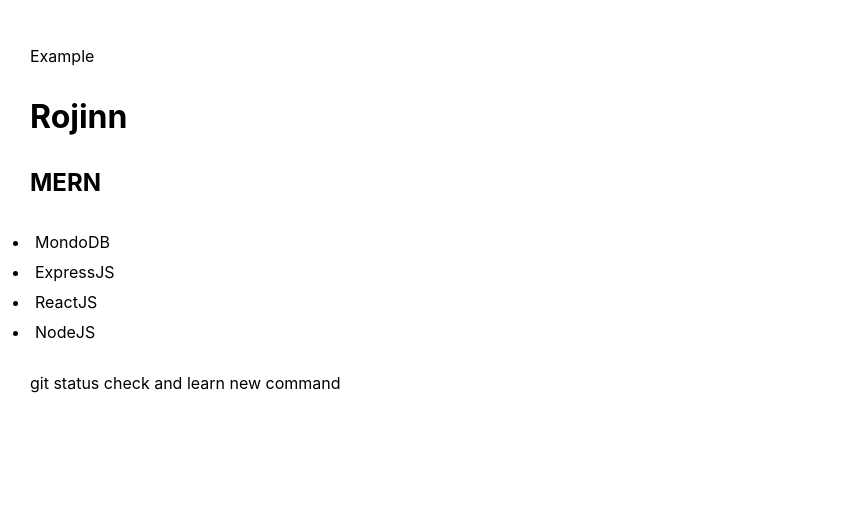
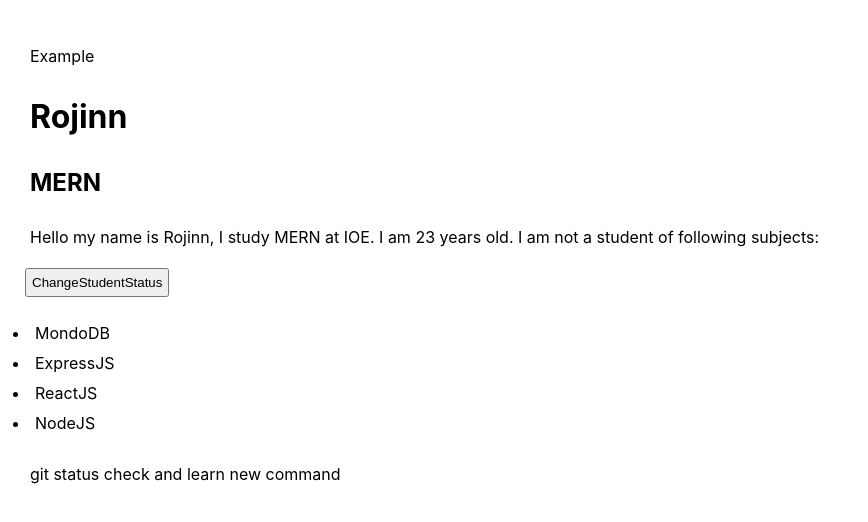
Before and after one commit to nastike/react-tutorials, a React (Create React App) app in the folder rojinn-video-tut/: page / in a window 1280 px wide. Shown: the top 522 px of the page, without its empty margins (0-868 px from the left). Built offline with nearby package versions, Linux system fonts and the light colour scheme.

Commit message:
Using State and toggling using Click event

```diff
--- a/rojinn-video-tut/src/App.js
+++ b/rojinn-video-tut/src/App.js
@@ -7,6 +7,7 @@ function App() {
       <FirstComponent
         name='Rojinn'
         courseName='MERN'
+        institute='IOE'
         age={23}
         isStudent={true}
         details={{
--- a/rojinn-video-tut/src/components/FirstComponent.js
+++ b/rojinn-video-tut/src/components/FirstComponent.js
@@ -1,9 +1,16 @@
-const FirstComponent = ({ name, courseName, subjects }) => {
+import { useState } from 'react';
+const FirstComponent = ({ name, courseName, subjects, institute, age }) => {
+  const [a, b] = useState(false);
   return (
     <div>
       <p>Example</p>
       <h1>{name}</h1>
       <h2>{courseName}</h2>
+      <p>
+        Hello my name is {name}, I study {courseName} at {institute}. I am {age}{' '}
+        years old. I am{a ? '' : ' not'} a student of following subjects:
+      </p>
+      <button onClick={() => b(!a)}>ChangeStudentStatus</button>
       <ul>
         {subjects.map((s) => (
           <li key={s}>{s}</li>
```
